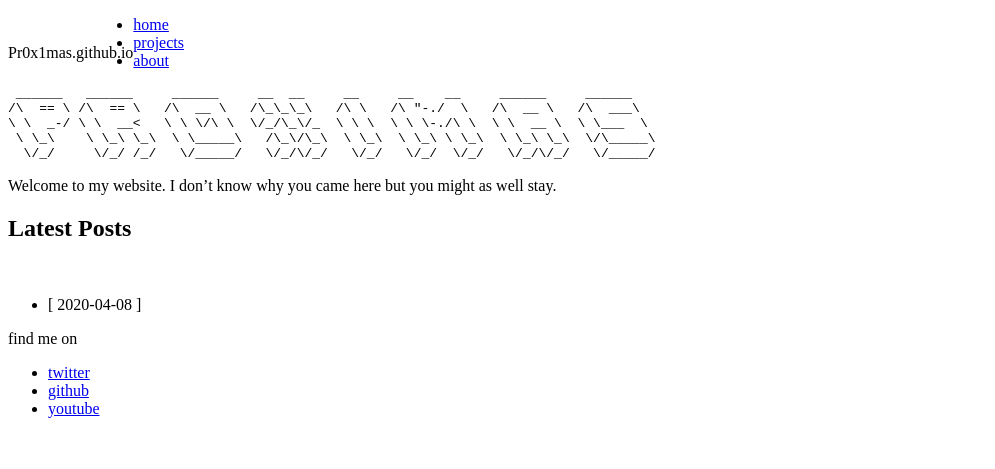
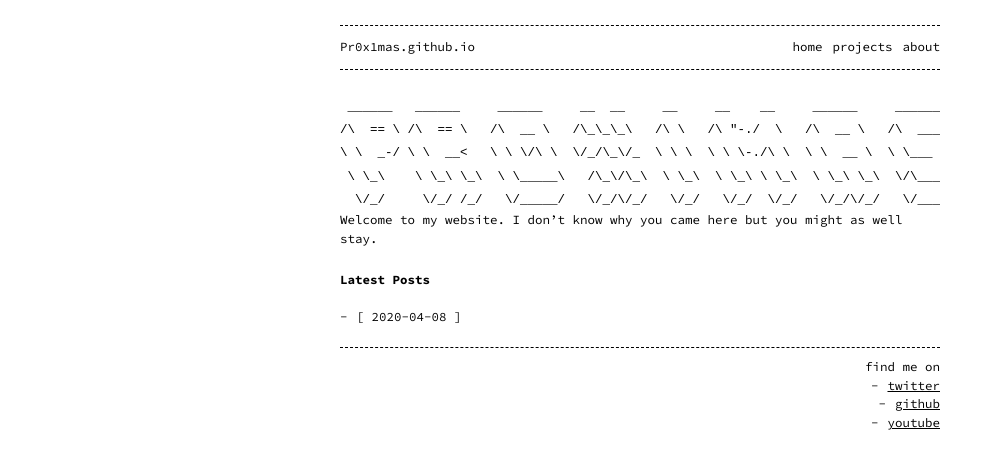
Before and after one commit to HyperHamster535/HyperHamster535.github.io, a Jekyll site: the page built from index.md, in a window 1280 px wide. Shown: the top 469 px of the page, without its empty margins (0-995 px from the left). Built offline with Jekyll 4.4.1, drawn with Linux system fonts in a browser that asks for light colours.

Commit message:
fixed theme issue

```diff
--- a/_config.yml
+++ b/_config.yml
@@ -1,7 +1,6 @@
 
 # Build settings
 markdown: kramdown
-theme: jekyll-theme-console
 plugins:
   - jekyll-feed
   - jekyll-seo-tag
--- /dev/null
+++ b/_sass/_dark.scss
@@ -0,0 +1,33 @@
+/**
+ * Dark theme variables
+ */
+
+:root {
+  --base-color: #DBDBDB;
+  --primary-color: #A2FC8F;
+  --border: dashed 1px rgba(219, 219, 219, 0.9);
+  --selection-background: rgba(219, 219, 219, 0.99);
+  --selection-text: #000;
+  --background-color: #000;
+  --text-color: var(--base-color);
+  --placeholder-color: var(--base-color);
+  --link-color: var(--base-color);
+  --code-color-1: #aaaaaa;
+  --code-color-2: #ffffcc;
+  --code-color-3: #F00000;
+  --code-color-4: #F0A0A0;
+  --code-color-5: #b38aff;
+  --code-color-6: #5ba711;
+  --code-color-7: #e4e477;
+  --code-color-8: #000080;
+  --code-color-9: #05ca05;
+  --code-color-10: #888888;
+  --code-color-11: #555555;
+  --code-color-12: #800080;
+  --code-color-13: #00d4d4;
+  --code-color-14: #00c1c1;
+  --code-color-15: #ed9d13;
+  --code-color-16: #1e90ff;
+  --code-color-17: #800000;
+  --code-color-18: #bbbbbb;
+}
--- /dev/null
+++ b/_sass/_light.scss
@@ -0,0 +1,33 @@
+/**
+ * Light theme variables
+ */
+
+:root {
+  --base-color: #000;
+  --primary-color: #0000EE;
+  --border: dashed 1px rgba(0, 0, 0, 1);
+  --selection-background: rgba(0, 0, 0, 0.99);
+  --selection-text: #FFF;
+  --background-color: #FFF;
+  --text-color: var(--base-color);
+  --placeholder-color: var(--base-color);
+  --link-color: var(--base-color);
+  --code-color-1: #aaaaaa;
+  --code-color-2: #ffffcc;
+  --code-color-3: #F00000;
+  --code-color-4: #F0A0A0;
+  --code-color-5: #0000aa;
+  --code-color-6: #4c8317;
+  --code-color-7: #aa0000;
+  --code-color-8: #000080;
+  --code-color-9: #00aa00;
+  --code-color-10: #888888;
+  --code-color-11: #555555;
+  --code-color-12: #800080;
+  --code-color-13: #00aaaa;
+  --code-color-14: #009999;
+  --code-color-15: #aa5500;
+  --code-color-16: #1e90ff;
+  --code-color-17: #800000;
+  --code-color-18: #bbbbbb;
+}
--- /dev/null
+++ b/_sass/base.scss
@@ -0,0 +1,140 @@
+@charset "utf-8";
+@import url('https://fonts.googleapis.com/css?family=Source+Code+Pro:400,700');
+
+/**
+ * Style variables
+ */
+$base-font-family:     'Source Code Pro', monospace !default;
+$base-font-size:       12.5px !default;
+$mobile-font-size:     12px !default;
+$base-line-height:     1.5 !default;
+$container-width:      90% !default;
+$container-max-width:  600px !default;
+
+/**
+ * Global
+ */
+body { background-color: var(--background-color);  margin: 0 auto;  padding: 0;  font-family: $base-font-family;  font-size: $base-font-size;  color: var(--text-color);  text-align: left;  line-height: $base-line-height !important; }
+h1, h2, h3, h4, h5, h6 { font-size: $base-font-size;  margin: 0px;  margin-top: 22px;  font-weight: bold;  color: var(--text-color); }
+p, ul, ol { margin: 0px;  color: var(--text-color); }
+a { text-decoration: underline;  color: var(--link-color); }
+a:hover { color: var(--background-color); background-color: var(--base-color); }
+.primary-text { color: var(--primary-color); }
+@media only screen and (max-device-width: 500px) { * { font-size: $mobile-font-size !important; } }
+/*h1:before { content: "#";  margin-right: 9px; }
+h2:before { content: "##";  margin-right: 9px; }
+h3:before { content: "###";  margin-right: 9px; }
+h4:before { content: "####";  margin-right: 9px; }
+h5:before { content: "#####";  margin-right: 9px; }
+h6:before { content: "######";  margin-right: 9px; }*/
+
+/**
+ * Layout
+ */
+.container { width: $container-width;  max-width: $container-max-width;  margin-right: auto;  margin-left: auto; }
+p { word-wrap: break-word;  word-break: break-word;  white-space: pre-wrap; }
+footer { color: var(--text-color);  border-top: var(--border);  margin: 20px auto 15px;  padding-top: 10px;  text-align: right; }
+header { margin-top: 25px;  margin-bottom: 10px; }
+header p { text-align: left;  margin: 0; }
+footer { margin-bottom: 20px; }
+
+/**
+ * Highlight/Markup
+ */
+::selection { background: var(--selection-background);  color: var(--selection-text); }
+::-moz-selection { background: var(--selection-background);  color: var(--selection-text); }
+
+/**
+ * Lists
+ */
+:not(.menu) > ul { list-style: none;  padding-left: 0; }
+:not(.menu) > ul { list-style-type: none; }
+:not(.menu) > ul > li:before { content: "-";  margin-right: 9px; }
+
+/**
+ * Header/Navigation
+ */
+.menu { border-top: var(--border);  border-bottom: var(--border);  margin-bottom: 25px; }
+.menu ul { margin-top: 12px;  margin-bottom: 12px;  padding-left: 0px;  list-style-type: none;  text-align: right; }
+.menu ul li { display: inline;  margin-left: 10px; }
+.menu ul li a { text-decoration: none;  color: var(--text-color); }
+.menu ul li a:hover { text-decoration: none; color: var(--background-color); background-color: var(--base-color); }
+
+/**
+ * Form
+ */
+input, select, textarea { padding: 0;  margin: 0;  -webkit-appearance: none;  -webkit-border-radius: 0;  border: none; }
+input[type=text], select, textarea { width: 100%;  resize: none;  background-color: var(--background-color);  color: var(--text-color);  caret-color: var(--text-color);  font-size: $base-font-size;  font-family: $base-font-family;  line-height: $base-line-height; }
+input, select, textarea, textarea::-webkit-input-placeholder { text-indent: 0px; }
+::placeholder { color: var(--placeholder-color);  opacity: 1; }
+:-ms-input-placeholder { color: var(--placeholder-color); }
+::-ms-input-placeholder { color: var(--placeholder-color); }
+input[type=submit] { font-size: $base-font-size;  font-family: $base-font-family;  line-height: $base-line-height;  cursor: pointer;  color: var(--link-color);  background-color: var(--background-color); }
+input[type=submit]:hover { color: var(--background-color); background-color: var(--base-color); }
+*:focus { outline: none; }
+textarea { vertical-align: top; }
+
+/**
+ * Code and syntax highlighting
+ */
+.lineno { color: var(--code-color-1); margin-right: 15px; }
+figure.highlight { margin: 5px 0; }
+pre { background-color: var(--background-color);  border: none;  padding: 0;  margin: 0;  overflow:auto;  font-size: $base-font-size;  color: var(--text-color);  line-height: 1.7 !important;  font-family: $base-font-family !important; }
+.highlight .hll { background-color: var(--code-color-2); }
+.highlight .c { color: var(--code-color-1); font-style: italic } /* Comment */
+.highlight .err { color: var(--code-color-3); background-color: var(--code-color-4); } /* Error */
+.highlight .k { color: var(--code-color-5); } /* Keyword */
+.highlight .cm { color: var(--code-color-1); font-style: italic } /* Comment.Multiline */
+.highlight .cp { color: var(--code-color-6); } /* Comment.Preproc */
+.highlight .c1 { color: var(--code-color-1); font-style: italic } /* Comment.Single */
+.highlight .cs { color: var(--code-color-5); font-style: italic } /* Comment.Special */
+.highlight .gd { color: var(--code-color-7); } /* Generic.Deleted */
+.highlight .ge { font-style: italic } /* Generic.Emph */
+.highlight .gr { color: var(--code-color-7); } /* Generic.Error */
+.highlight .gh { color: var(--code-color-8); font-weight: bold } /* Generic.Heading */
+.highlight .gi { color: var(--code-color-9); } /* Generic.Inserted */
+.highlight .go { color: var(--code-color-10); } /* Generic.Output */
+.highlight .gp { color: var(--code-color-11); } /* Generic.Prompt */
+.highlight .gs { font-weight: bold } /* Generic.Strong */
+.highlight .gu { color: var(--code-color-12); font-weight: bold } /* Generic.Subheading */
+.highlight .gt { color: var(--code-color-7); } /* Generic.Traceback */
+.highlight .kc { color: var(--code-color-5); } /* Keyword.Constant */
+.highlight .kd { color: var(--code-color-5); } /* Keyword.Declaration */
+.highlight .kn { color: var(--code-color-5); } /* Keyword.Namespace */
+.highlight .kp { color: var(--code-color-5); } /* Keyword.Pseudo */
+.highlight .kr { color: var(--code-color-5); } /* Keyword.Reserved */
+.highlight .kt { color: var(--code-color-13); } /* Keyword.Type */
+.highlight .m { color: var(--code-color-14); } /* Literal.Number */
+.highlight .s { color: var(--code-color-15); } /* Literal.String */
+.highlight .na { color: var(--code-color-16); } /* Name.Attribute */
+.highlight .nb { color: var(--code-color-13); } /* Name.Builtin */
+.highlight .nc { color: var(--code-color-9); text-decoration: underline } /* Name.Class */
+.highlight .no { color: var(--code-color-7); } /* Name.Constant */
+.highlight .nd { color: var(--code-color-10); } /* Name.Decorator */
+.highlight .ni { color: var(--code-color-17); font-weight: bold } /* Name.Entity */
+.highlight .nf { color: var(--code-color-9); } /* Name.Function */
+.highlight .nn { color: var(--code-color-13); text-decoration: underline } /* Name.Namespace */
+.highlight .nt { color: var(--code-color-16); font-weight: bold } /* Name.Tag */
+.highlight .nv { color: var(--code-color-7); } /* Name.Variable */
+.highlight .ow { color: var(--code-color-5); } /* Operator.Word */
+.highlight .w { color: var(--code-color-18); } /* Text.Whitespace */
+.highlight .mf { color: var(--code-color-14); } /* Literal.Number.Float */
+.highlight .mh { color: var(--code-color-14); } /* Literal.Number.Hex */
+.highlight .mi { color: var(--code-color-14); } /* Literal.Number.Integer */
+.highlight .mo { color: var(--code-color-14); } /* Literal.Number.Oct */
+.highlight .sb { color: var(--code-color-15); } /* Literal.String.Backtick */
+.highlight .sc { color: var(--code-color-15); } /* Literal.String.Char */
+.highlight .sd { color: var(--code-color-15); } /* Literal.String.Doc */
+.highlight .s2 { color: var(--code-color-15); } /* Literal.String.Double */
+.highlight .se { color: var(--code-color-15); } /* Literal.String.Escape */
+.highlight .sh { color: var(--code-color-15); } /* Literal.String.Heredoc */
+.highlight .si { color: var(--code-color-15); } /* Literal.String.Interpol */
+.highlight .sx { color: var(--code-color-15); } /* Literal.String.Other */
+.highlight .sr { color: var(--code-color-14); } /* Literal.String.Regex */
+.highlight .s1 { color: var(--code-color-15); } /* Literal.String.Single */
+.highlight .ss { color: var(--code-color-5); } /* Literal.String.Symbol */
+.highlight .bp { color: var(--code-color-13); } /* Name.Builtin.Pseudo */
+.highlight .vc { color: var(--code-color-7); } /* Name.Variable.Class */
+.highlight .vg { color: var(--code-color-7); } /* Name.Variable.Global */
+.highlight .vi { color: var(--code-color-7); } /* Name.Variable.Instance */
+.highlight .il { color: var(--code-color-14); } /* Literal.Number.Integer.Long */
--- /dev/null
+++ b/assets/main-dark.scss
@@ -0,0 +1,6 @@
+---
+# Only the main Sass file needs front matter (the dashes are enough)
+---
+
+@import "dark";
+@import "base";
--- /dev/null
+++ b/assets/main-light.scss
@@ -0,0 +1,6 @@
+---
+# Only the main Sass file needs front matter (the dashes are enough)
+---
+
+@import "light";
+@import "base";
--- /dev/null
+++ b/assets/main.scss
@@ -0,0 +1,10 @@
+---
+# Only the main Sass file needs front matter (the dashes are enough)
+---
+
+@import "light";
+@import "base";
+
+@media (prefers-color-scheme: dark) {
+	@import "dark";
+}
```
